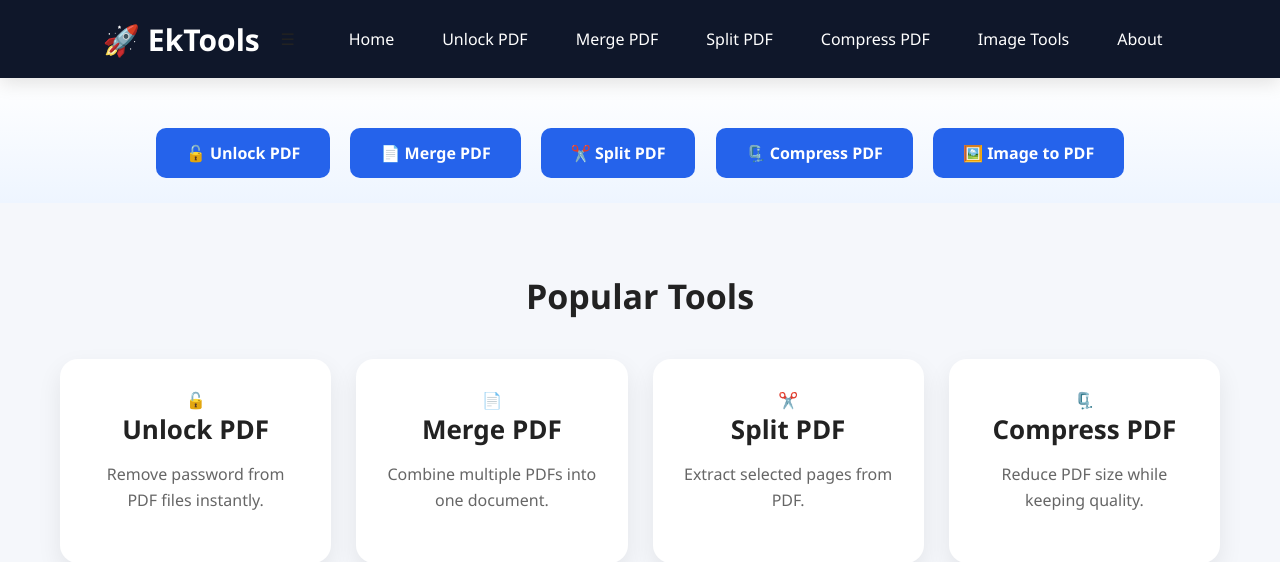
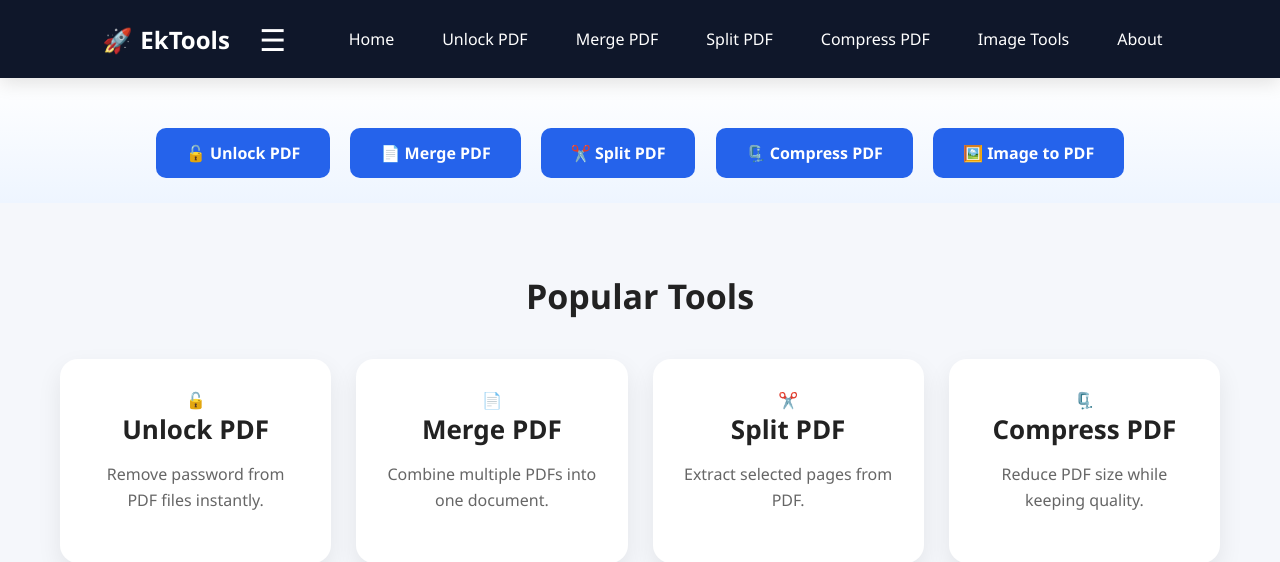
Before and after one commit to Ekramul36/ektools, a Flask app: page / in a window 1280 px wide. Shown: the top 562 px of the page. Run offline with Flask 3, Linux system fonts and the light colour scheme.

Commit message:
Fix menu icon color

```diff
--- a/static/css/style.css
+++ b/static/css/style.css
@@ -34,12 +34,12 @@ header{
     display:flex;
     align-items:center;
     gap:8px;
-    font-size:30px;
+    font-size:24px;
 }
 
 .logo span{
     color:#fff;
-    font-size:30px;
+    font-size:24px;
     font-weight:700;
     cursor:pointer;
     transition:.3s;
@@ -497,3 +497,12 @@ nav a{
 
 }
 }
+.menu-toggle{
+    color: #ffffff !important;
+    font-size: 30px;
+    cursor: pointer;
+}
+
+.menu-toggle:hover{
+    color: #38bdf8 !important;
+}
```
